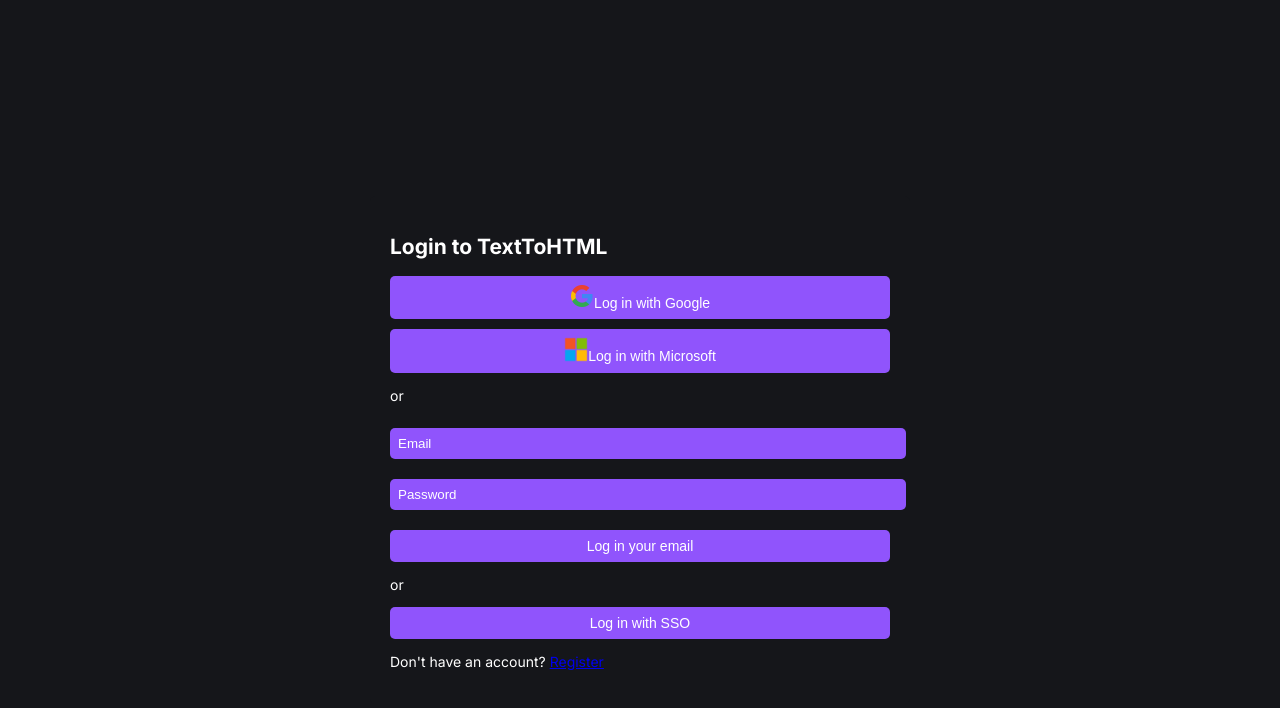
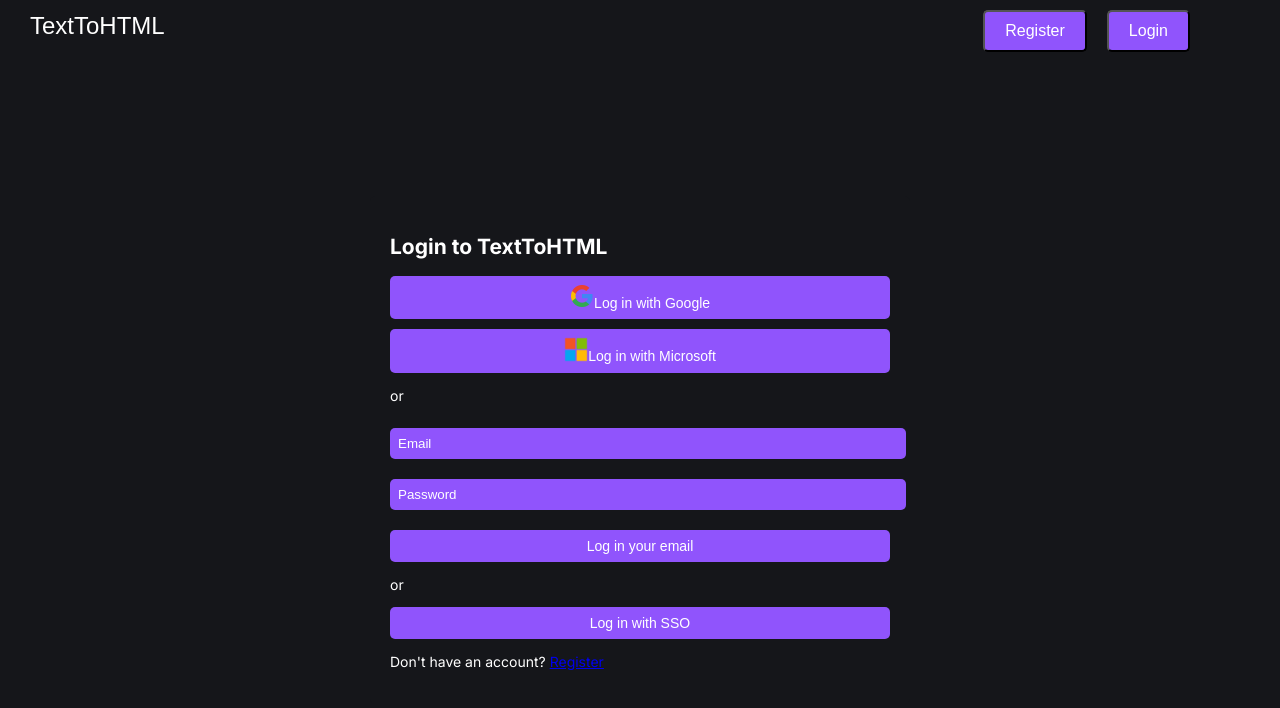
Before and after one commit to randyduong08/TextToHTMLApp, a Next.js app in the folder client/: page /login in a window 1280 px wide. Shown: the top 708 px of the page. Built offline with nearby package versions, Linux system fonts and the light colour scheme.

Commit message:
Added headers and removed footers for login and registration

```diff
--- a/client/src/app/login/loginform.css
+++ b/client/src/app/login/loginform.css
@@ -75,3 +75,22 @@
 .footer {
     display: none;
 }
+.header-layout {
+    position: fixed;
+    top: 0;
+    left: 0;
+    width: 100%;
+    background-color: #15161a;
+    padding: 10px 20px;
+    z-index: 999; /* Ensure the header stays above other content */
+}
+.navbar {
+    position: fixed;
+    top: 0;
+    left: 0;
+    width: 100%;
+    background-color: #15161a;
+    padding: 10px 20px;
+    z-index: 999;
+    /* Add any other styles for your navbar */
+}
--- a/client/src/app/login/loginform.js
+++ b/client/src/app/login/loginform.js
@@ -1,8 +1,9 @@
 import './loginform.css';
-
+import Header from '../header/headerlayout';
 export default function LoginForm(){
     return(
         <div className="container">
+             <Header />
             <h2 className="flex items-center justify-center">Login to TextToHTML</h2>
             <button className="button google">
                 <img src="Google Login Icon.png" alt="Google Login Icon" width="5%" height="5%"/>Log in with Google
--- a/client/src/app/registration/registrationform.css
+++ b/client/src/app/registration/registrationform.css
@@ -22,6 +22,8 @@
     background: #15161a;
     padding: 20px;
     border-radius: 5px;
+    max-width: 500px; /* Added max-width to match button */
+    margin: 0 auto; /* Center the container horizontally */
 }
 
 .button {
@@ -72,3 +74,23 @@
     margin-top: 20px;
     color: white;
 }
+/* Fixed header styles */
+.header-layout {
+    position: fixed;
+    top: 0;
+    left: 0;
+    width: 100%;
+    background-color: #15161a;
+    padding: 10px 20px;
+    z-index: 999; /* Ensure the header stays above other content */
+}
+.navbar {
+    position: fixed;
+    top: 0;
+    left: 0;
+    width: 100%;
+    background-color: #15161a;
+    padding: 10px 20px;
+    z-index: 999;
+    /* Add any other styles for your navbar */
+}
--- a/client/src/app/registration/registrationform.js
+++ b/client/src/app/registration/registrationform.js
@@ -1,8 +1,11 @@
 import './registrationform.css';
+import Header from '../header/headerlayout';
 
-export default function RegistrationForm(){
-    return(
-        <div className="container">
+export default function RegistrationForm() {
+    return (
+        <div>
+            <Header />
+            <div className="registration-container">
                 <h2 className="flex items-center justify-center">Register for TextToHTML</h2>
                 <button className="button google">
                     <img src="Google Login Icon.png" alt="Google Login Icon" width="5%" height="5%" style={{ marginRight: '5px' }} />Register with Google
@@ -22,5 +25,6 @@
                     <p>Already have an account? <a href="/login">Log in</a></p>
                 </div>
             </div>
+        </div>
     );
 }
```
Lines whose indentation alone changed are shown as unchanged.
